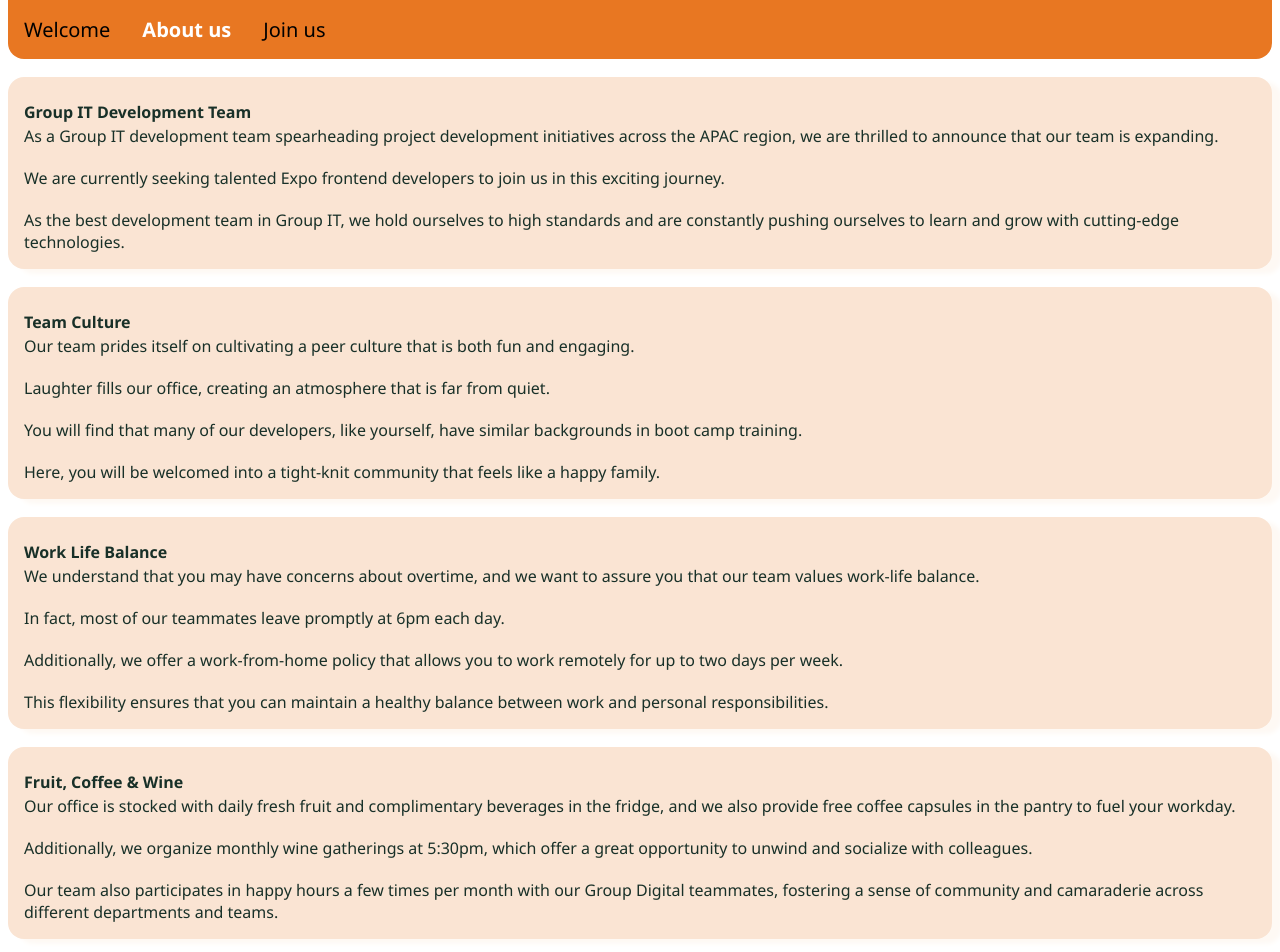
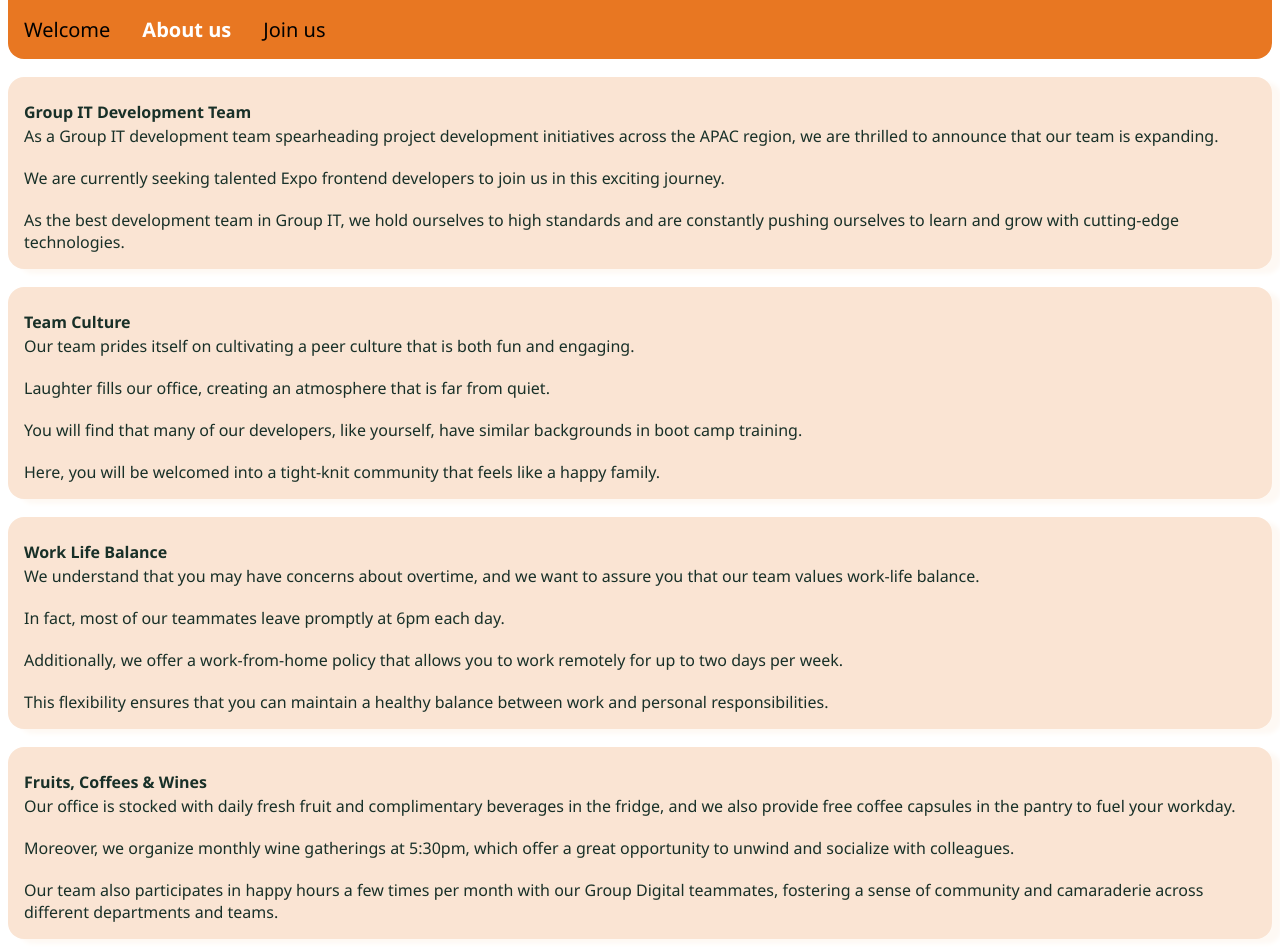
Before and after one commit to lamhtf/about, a Next.js app: page /about-us in a window 1280 px wide. Shown: the top 952 px of the page. Built offline with nearby package versions, Linux system fonts and the light colour scheme.

Commit message:
* fix some wordings in about us

```diff
--- a/pages/about-us/index.tsx
+++ b/pages/about-us/index.tsx
@@ -38,10 +38,10 @@ export default function AboutUs() {
       </div>
       <br/>
       <div className={styles.content}>
-        <div className={styles.title}>Fruit, Coffee & Wine</div>
+        <div className={styles.title}>Fruits, Coffees & Wines</div>
         <div className={styles.text}>Our office is stocked with daily fresh fruit and complimentary beverages in the fridge, and we also provide free coffee capsules in the pantry to fuel your workday.</div>
         <br/>
-        <div className={styles.text}>Additionally, we organize monthly wine gatherings at 5:30pm, which offer a great opportunity to unwind and socialize with colleagues.</div>
+        <div className={styles.text}>Moreover, we organize monthly wine gatherings at 5:30pm, which offer a great opportunity to unwind and socialize with colleagues.</div>
         <br/>
         <div className={styles.text}>Our team also participates in happy hours a few times per month with our Group Digital teammates, fostering a sense of community and camaraderie across different departments and teams.</div>
       </div>
```
